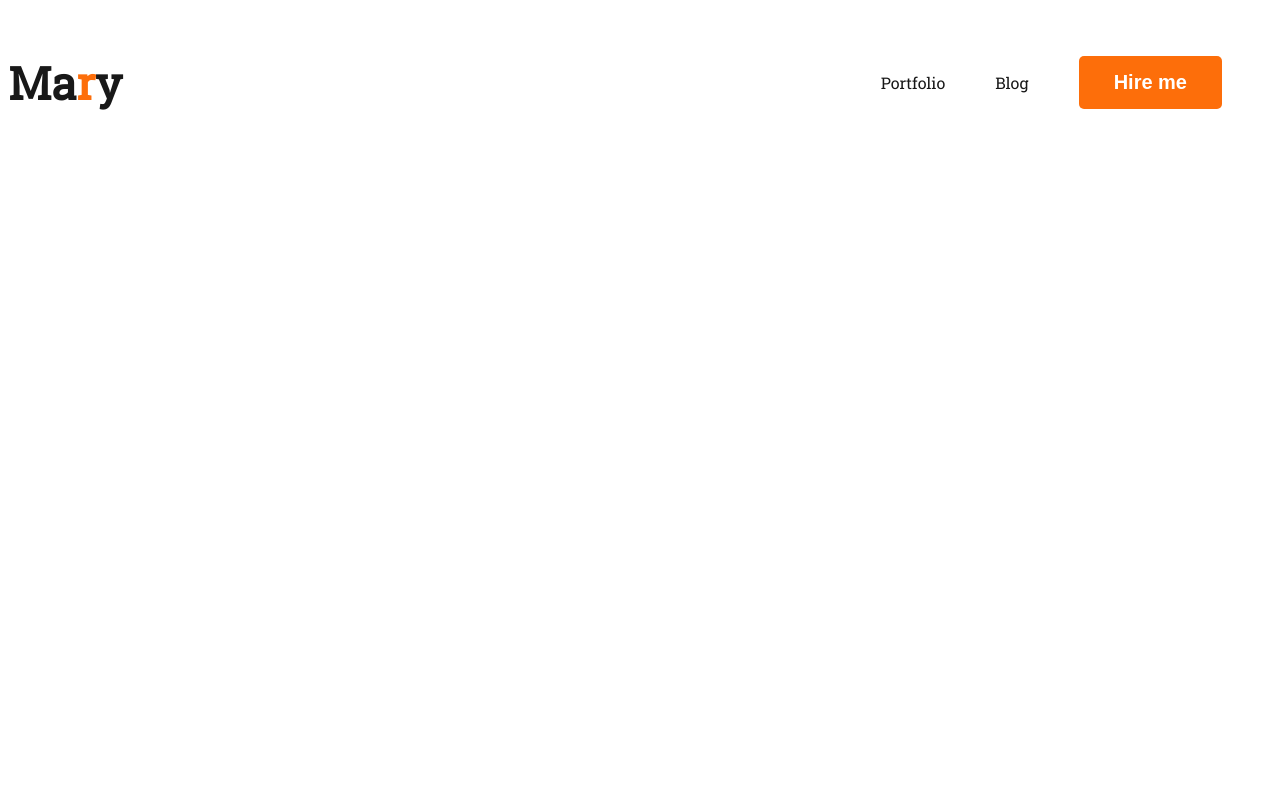
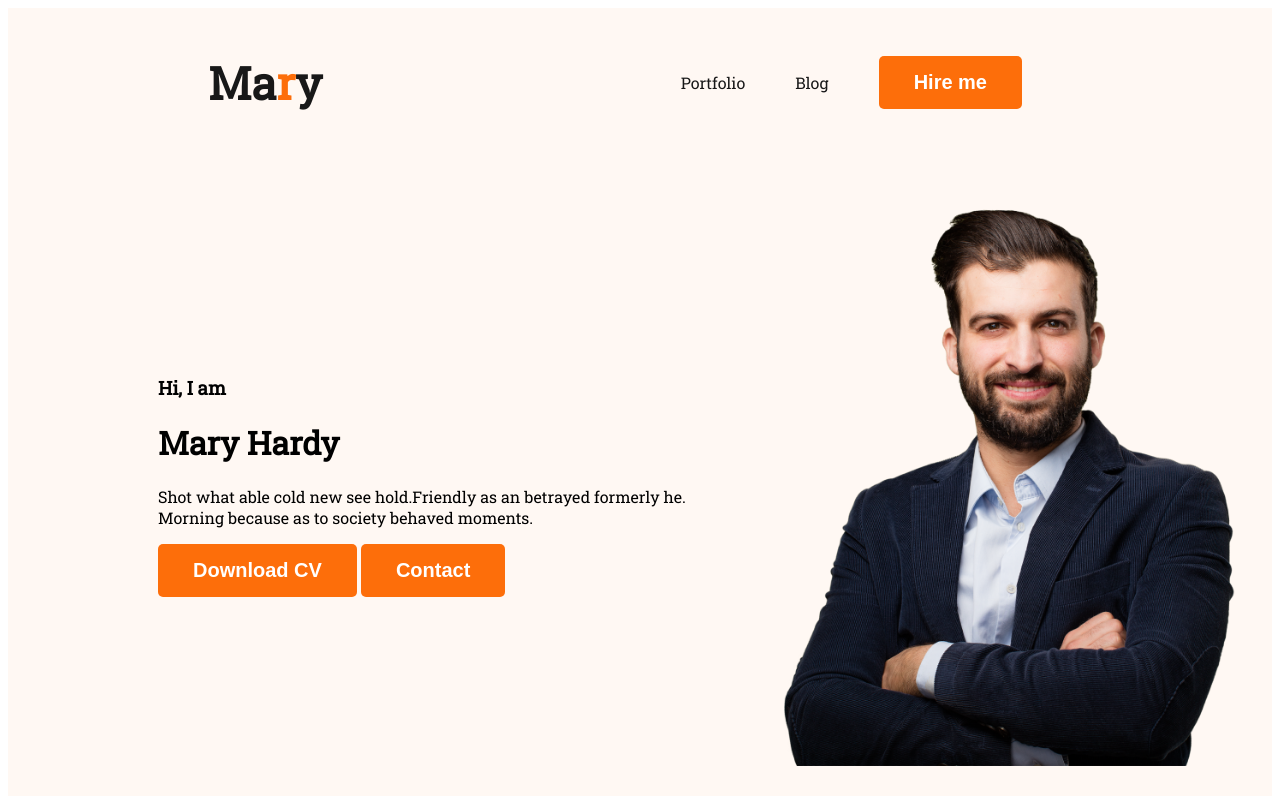
Before and after one commit to naumilhasan007/webdev_portfolio, a plain HTML site: page index.html in a window 1280 px wide. Drawn offline with Linux system fonts and the light colour scheme.

Commit message:
working basics

```diff
--- a/index.html
+++ b/index.html
@@ -14,7 +14,7 @@
 </head>
 
 <body>
-    <header>
+    <header class="header">
         <nav>
             <h3 class="site-title">Ma<span class="text-primary">r</span>y</h3>
             <ul>
@@ -23,6 +23,17 @@
                 <li><button class="btn-primary">Hire me</button></li>
             </ul>
         </nav>
+        <div class="BANNER">
+            <div class="banner-content">
+                <h3 class="banner-greetings">Hi, I am</h3>
+                <h1 banner-heading>Mary Hardy</h1>
+                <p>Shot what able cold new see hold.Friendly as an betrayed formerly he. Morning because as to society
+                    behaved moments.</p>
+                <button class="btn-primary">Download CV</button>
+                <button class="btn-primary">Contact</button>
+            </div>
+            <img class="profile_pic" src="images/hardy.png" alt="">
+        </div>
     </header>
 
     <main>
--- a/styles/styles.css
+++ b/styles/styles.css
@@ -2,6 +2,7 @@ nav {
     display: flex;
     align-items: center;
     justify-content: space-between;
+    margin: 0 200PX;
 }
 
 body {
@@ -48,3 +49,20 @@ nav a {
     padding: 15px 35px;
 
 }
+
+.header {
+    background-color: #FFF8F3;
+    ;
+}
+
+.BANNER {
+    padding: 30px 30px 30px 150px;
+    display: flex;
+    align-items: center;
+}
+
+.BANNER .profile_pic {
+    width: 500px;
+}
+
+.banner-content
```
